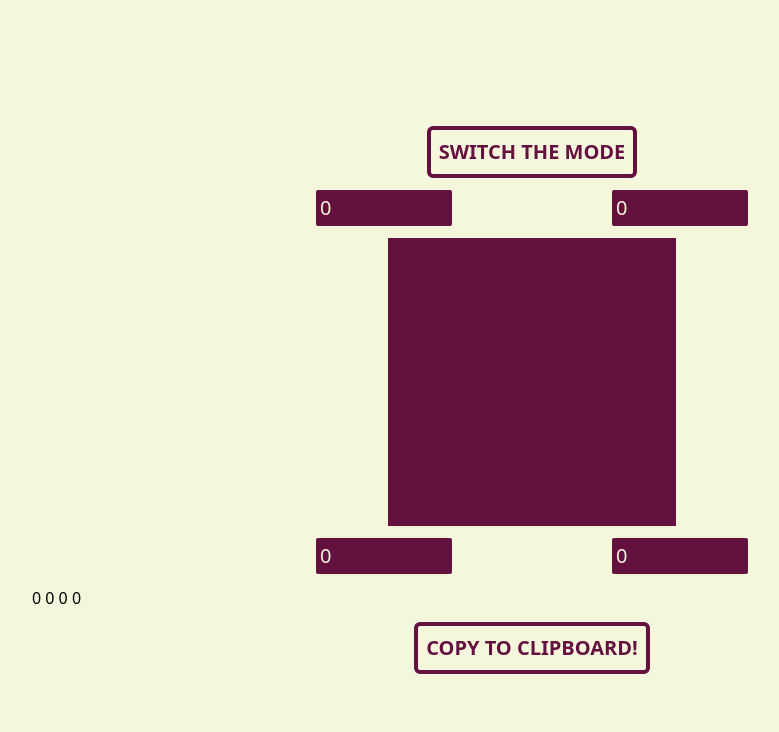
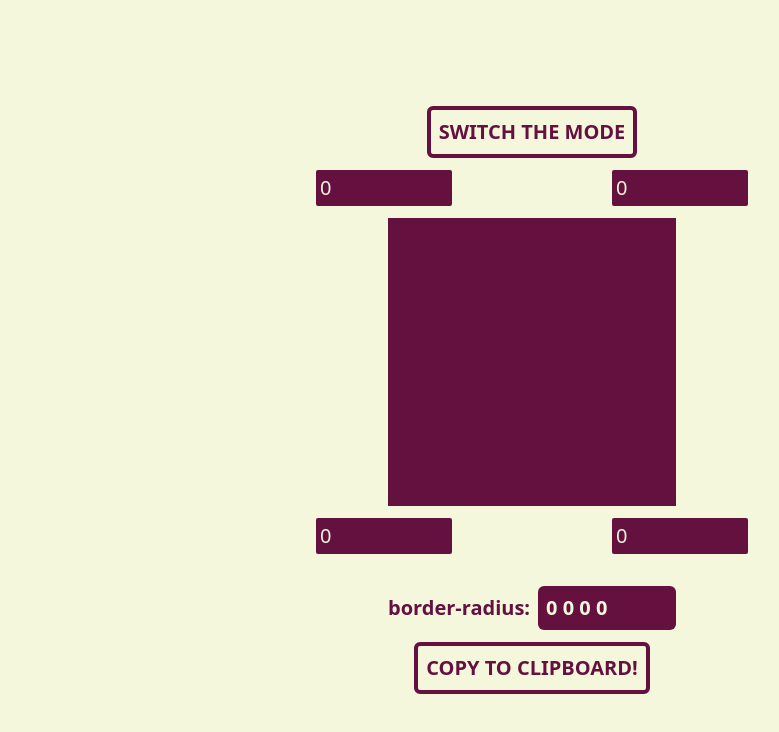
Before and after one commit to SEPOTOM/border-radius-previewer, a React (Vite) app: page / in a window 1280 px wide. Shown: the top 732 px of the page, without its empty margins (108-887 px from the left). Built offline with nearby package versions, Linux system fonts and the light colour scheme.

Commit message:
feat(App): add styles and decorative content to the output field

```diff
--- a/src/App.tsx
+++ b/src/App.tsx
@@ -82,9 +82,16 @@ const App = () => {
         </NormalModeControls>
       }
 
-      <output aria-label="Output" aria-live="polite">
-        {isAdvanced ? advancedBorderRadius : borderRadius}
-      </output>
+      <div className="mx-auto mt-5 flex min-w-72 flex-col items-baseline gap-2 text-xl font-bold text-main md:flex-row">
+        <span className="whitespace-nowrap">border-radius:</span>
+        <output
+          aria-label="Output"
+          aria-live="polite"
+          className="w-full rounded-md bg-main p-2 font-black text-secondary"
+        >
+          {isAdvanced ? advancedBorderRadius : borderRadius}
+        </output>
+      </div>
 
       <Button onClick={() => void handleCopyButtonClick()}>
         Copy to clipboard!
```
